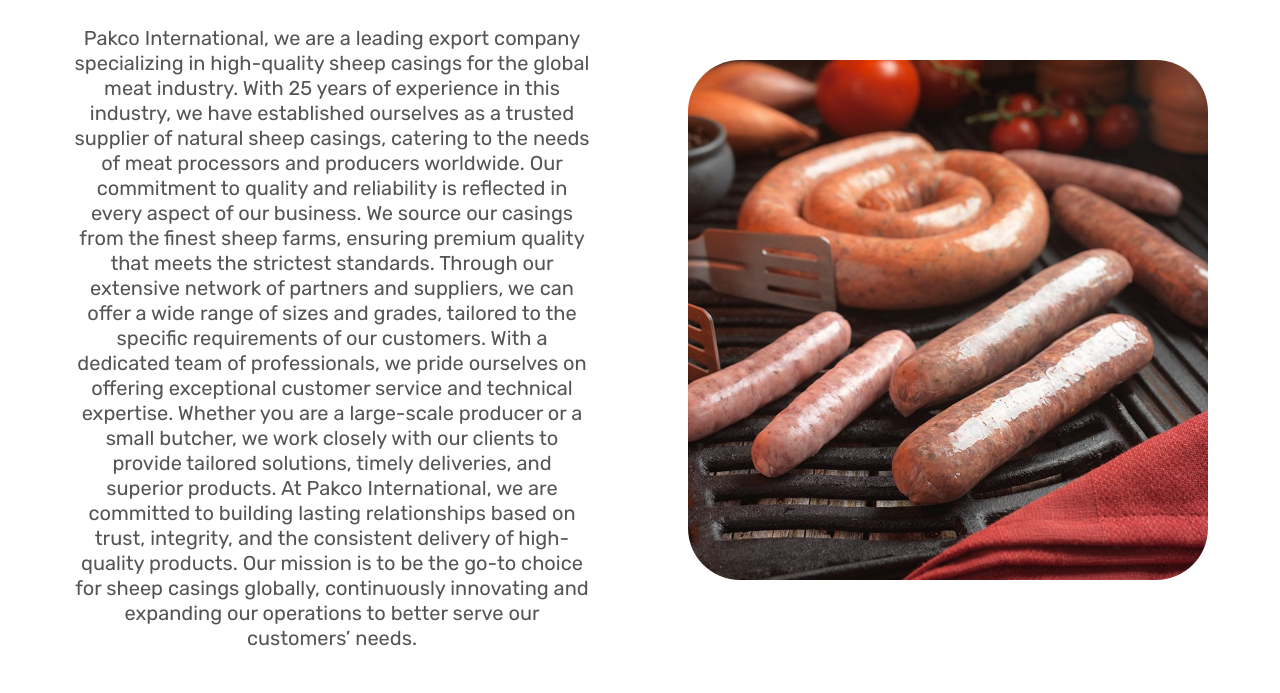
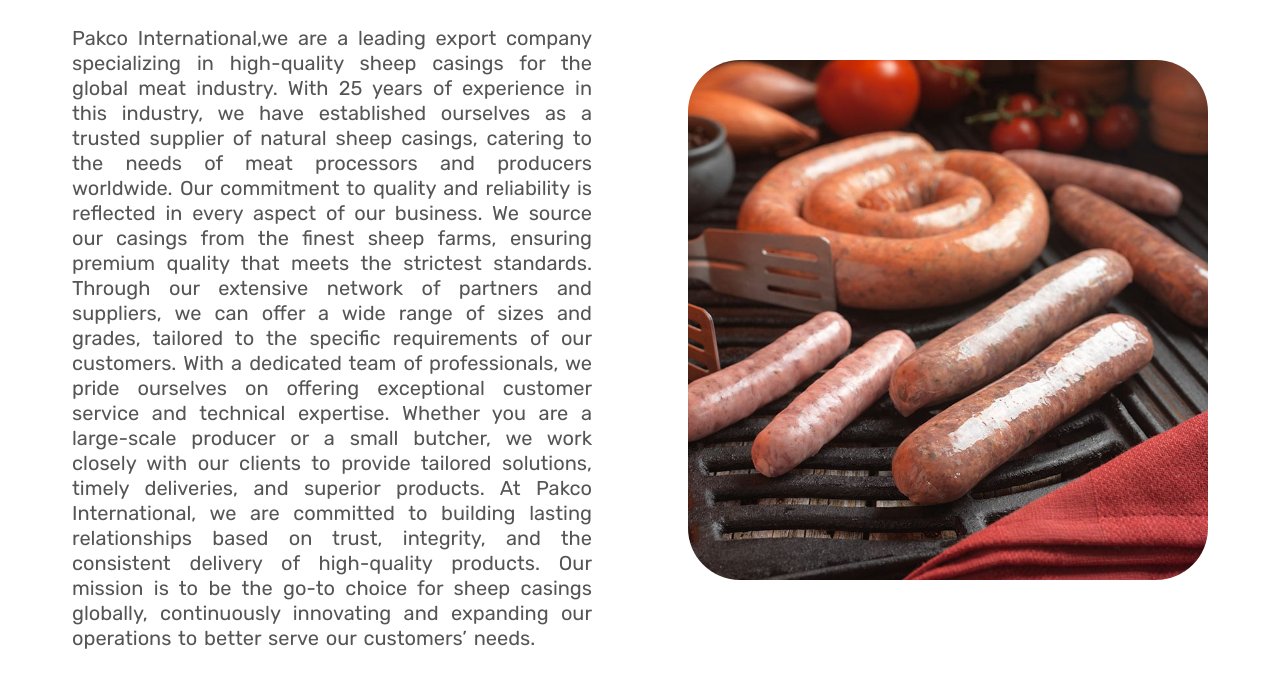
Before and after one commit to Shoaib529/pakco-international-project, a plain HTML site: page index.html in a window 1280 px wide. Shown: the part 687-1380 px from the top of the page. Drawn offline with nearby package versions, Linux system fonts and the light colour scheme.

Commit message:
about spaceing

```diff
--- a/Css/style.css
+++ b/Css/style.css
@@ -282,7 +282,8 @@ body {
 
 .About-description {
   font-size: 20px;
-  text-align: center;
+  word-spacing: 2px;
+  text-align: justify;
   line-height: 25px;
   margin-bottom: 9.6rem;
 }
```
Also changed, not shown: index.html (+1 -7 lines).
